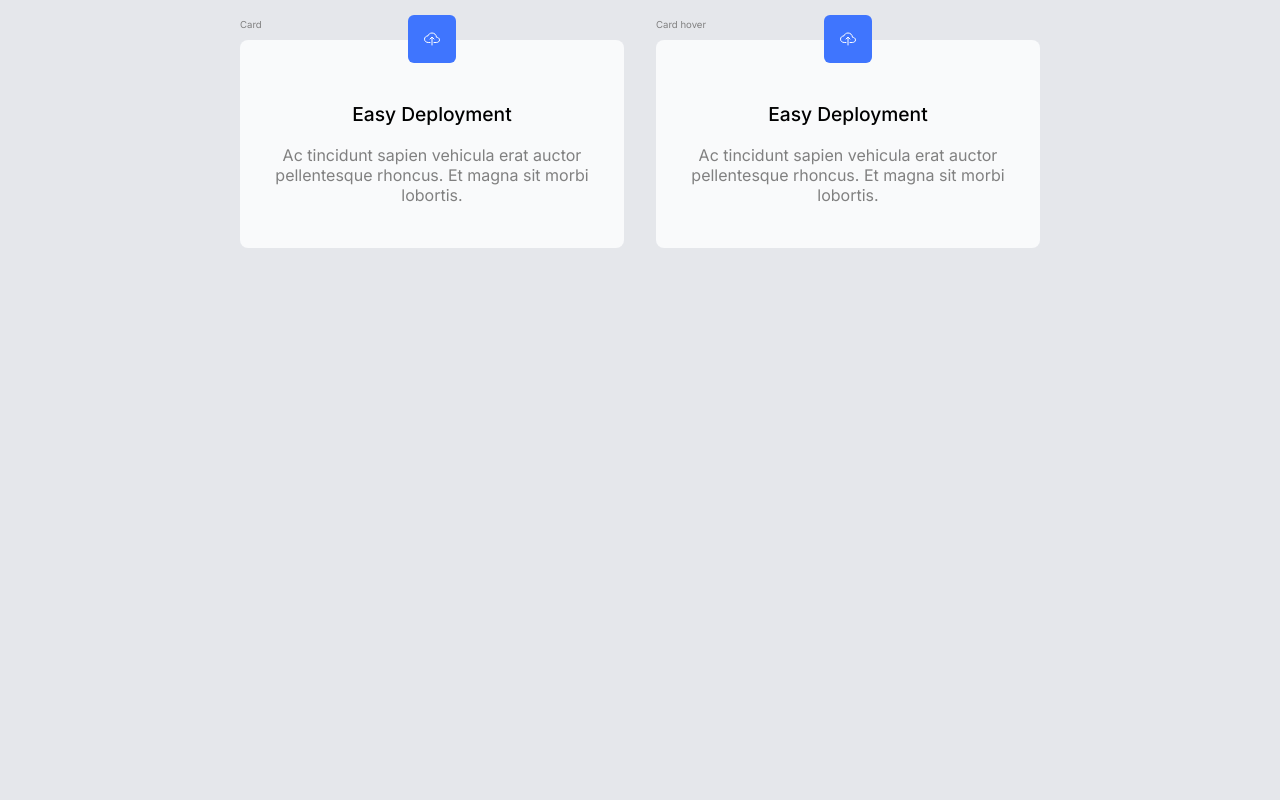
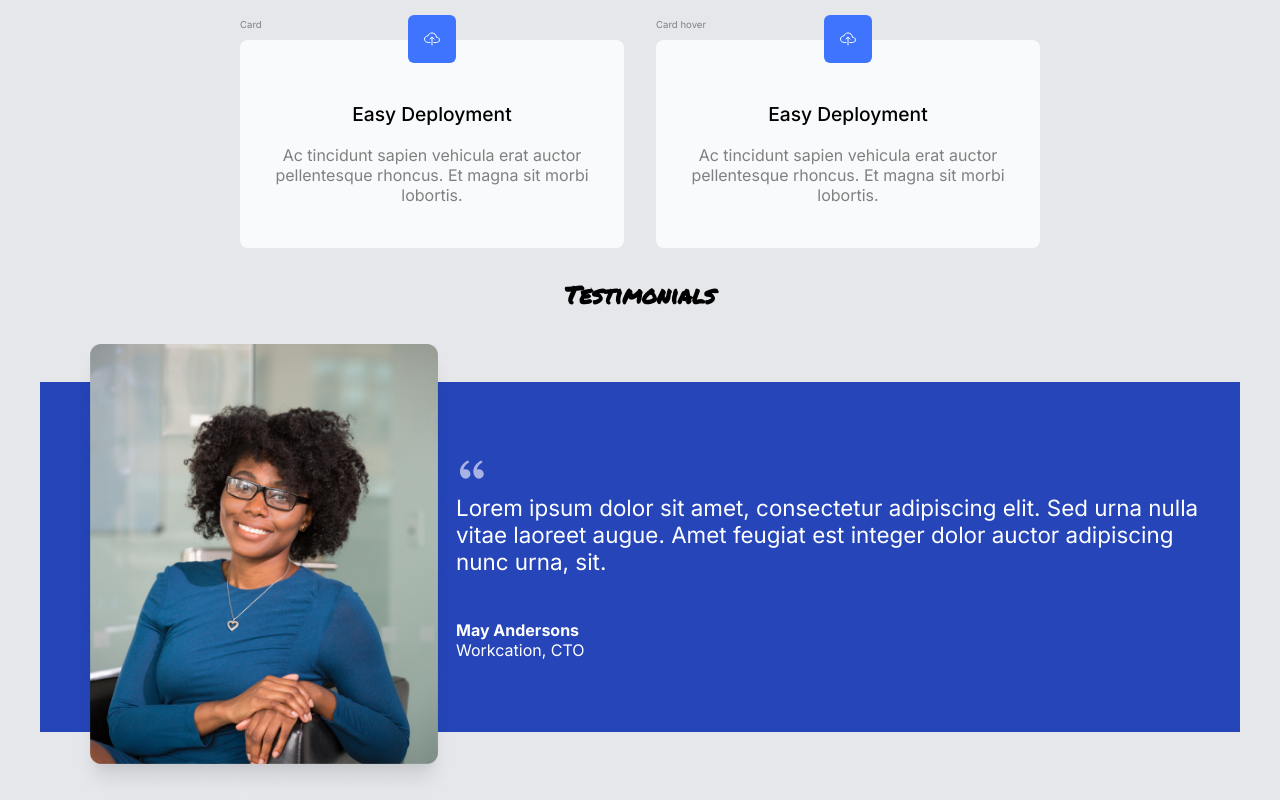
Before and after one commit to anet-eny/component-library, a React (Vite) app: page / in a window 1280 px wide. Shown: the part 943-1743 px from the top of the page. Before the commit the page ends 1200 px from the top, so only its background shows below. Built offline with nearby package versions, Linux system fonts and the light colour scheme.

Commit message:
Create Testimonial component and add css for desktop version

```diff
--- a/src/App.jsx
+++ b/src/App.jsx
@@ -2,7 +2,9 @@ import React from "react"
 import Badge from "./components/Badge"
 import Banner from "./components/Banner"
 import Card from "./components/Card"
+import Testimonial from "./components/Testimonial"
 import { IoCloudUploadOutline } from "react-icons/io5"
+import image from "./images/Image.png"
 
 export default function App() {
     return (
@@ -62,6 +64,10 @@ export default function App() {
                 <Card icon={<IoCloudUploadOutline />} title="Easy Deployment" text="Ac tincidunt sapien vehicula erat auctor pellentesque rhoncus. Et magna sit morbi lobortis."/>
                 <Card hover={true} icon={<IoCloudUploadOutline />} title="Easy Deployment" text="Ac tincidunt sapien vehicula erat auctor pellentesque rhoncus. Et magna sit morbi lobortis."/>
             </div>
+            <h2>Testimonials</h2>
+            <div className="testimonials-container">
+                <Testimonial image={image} text={"Lorem ipsum dolor sit amet, consectetur adipiscing elit. Sed urna nulla vitae laoreet augue. Amet feugiat est integer dolor auctor adipiscing nunc urna, sit."} name={"May Andersons"} company={"Workcation, CTO"} />
+            </div>
         </div>
 
     )
--- /dev/null
+++ b/src/components/Testimonial.jsx
@@ -0,0 +1,18 @@
+import React from "react"
+import { RiDoubleQuotesL } from "react-icons/ri";
+
+export default function Testimonial(props) {
+    return (
+        <div className="testimonial">
+            <img src={props.image} alt="testimonial-image" />
+            <div className="testimonial-content">
+                <div className="testimonial-icon">
+                    <RiDoubleQuotesL />
+                </div>
+                <p className="text">{props.text}</p>
+                <strong><p className="name">{props.name}</p></strong>
+                <p className="company">{props.company}</p>
+            </div>
+        </div>
+    )
+}
--- a/src/index.css
+++ b/src/index.css
@@ -249,3 +249,44 @@ p {
     align-items: center;
     border-radius: 6px;
 }
+
+/* Testimonials */
+.testimonial {
+    display: flex;
+    align-items: center;
+    max-height: 350px;
+    max-width: 1200px;
+    margin-top: 50px;
+    padding: 0 2em;
+    color: white;
+    background-color: #2545B8;
+    overflow: visible;
+}
+
+.testimonial > img {
+    max-width: 384px;
+    max-height: 464px;
+    object-fit: cover;
+    margin-top: 30px;
+}
+
+.testimonial-icon{
+    text-align: start;
+    font-size: 2rem;
+    color: rgba(255, 255, 255, 0.6);
+}
+
+
+
+.text, .name, .company {
+    color: white;
+}
+
+.text {
+    font-size: 1.4rem;
+    margin-bottom: 2em;
+}
+
+.name, .company {
+    font-size: 1rem;
+}
```
Also changed, not shown: src/images/Image.png (added).
